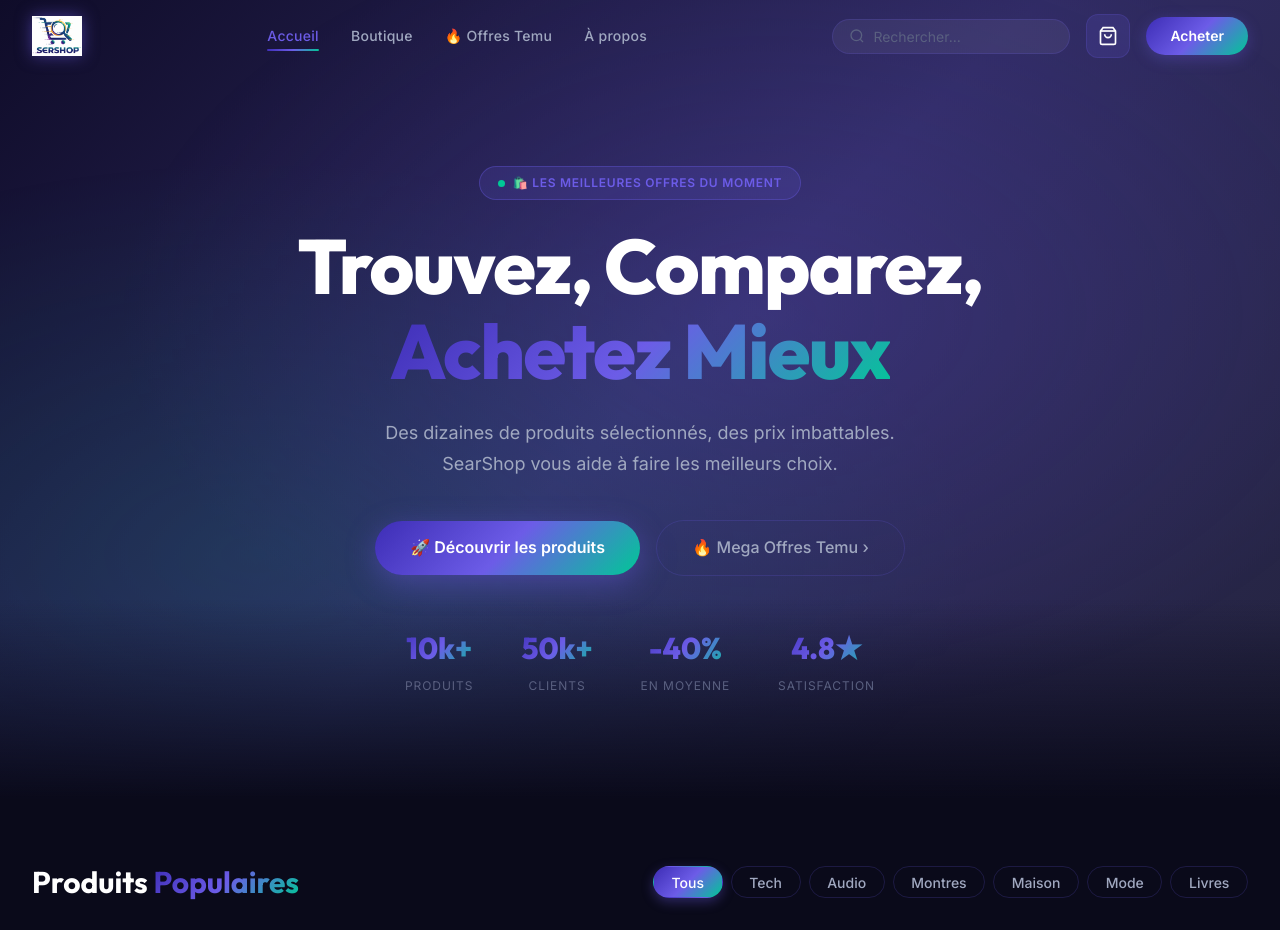
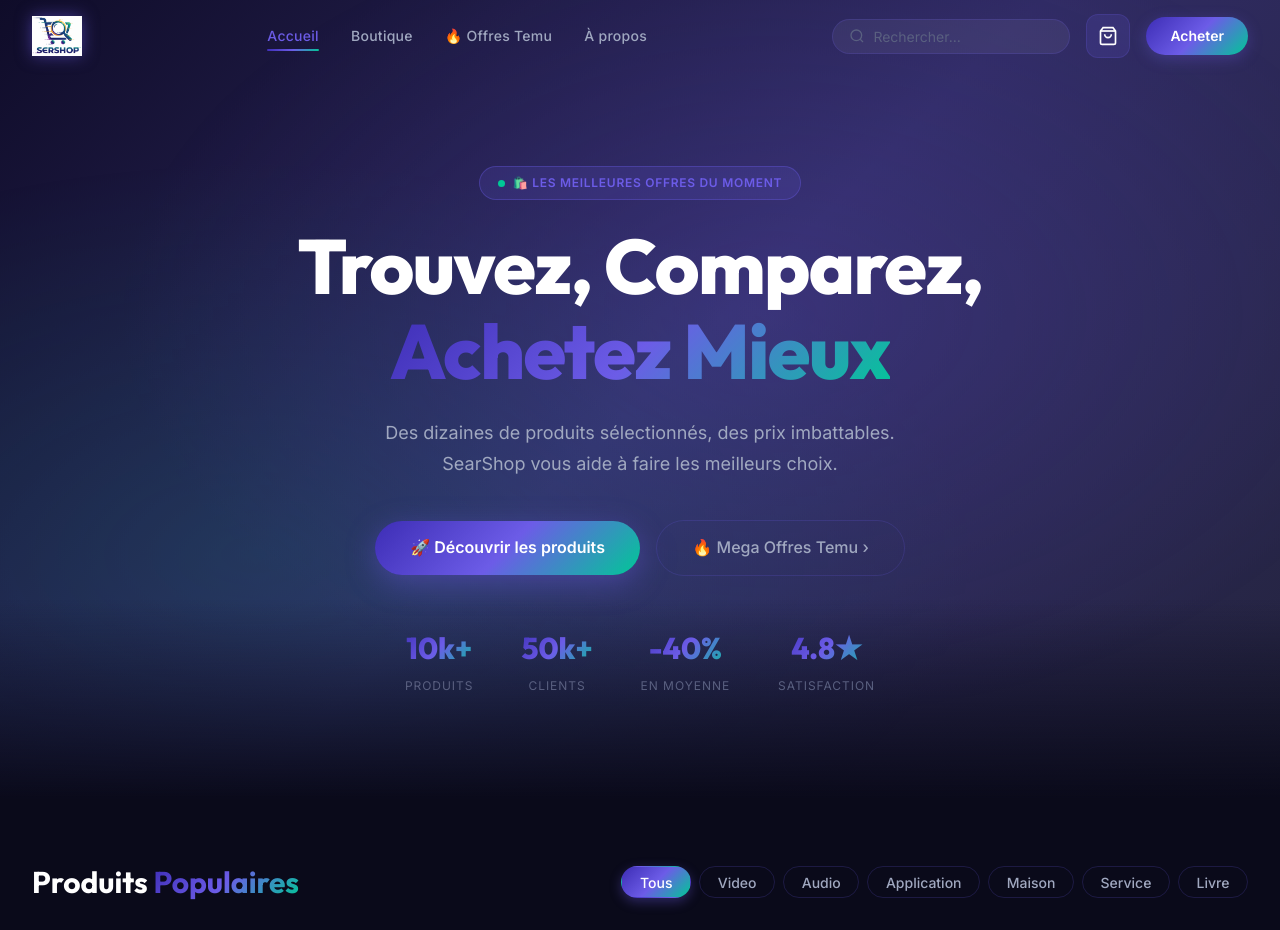
Before and after one commit to aserym25/sershop, a React (Vite) app: page / in a window 1280 px wide. Shown: the top 930 px of the page. Built offline with nearby package versions, Linux system fonts and the light colour scheme; no server answers; the database is empty.

Commit message:
sync categories from products.js to HomePage

```diff
--- a/src/pages/HomePage.jsx
+++ b/src/pages/HomePage.jsx
@@ -2,7 +2,7 @@ import React, { useState, useEffect, useMemo } from 'react'
 import styled, { keyframes } from 'styled-components'
 import { ProductCard } from '../components/ProductCard'
 import { supabase, saveCache } from '../services/supabase'
-import { products as localProducts } from '../data/products'
+import { products as localProducts, categories } from '../data/products'
 
 const fadeUp = keyframes`
   from { opacity: 0; transform: translateY(40px); }
@@ -238,7 +238,7 @@ const RetryBtn = styled.button`
   &:hover { opacity: 0.85; }
 `
 
-const ALL_CATEGORIES = ['Tous', 'Tech', 'Audio', 'Montres', 'Maison', 'Mode', 'Livres']
+const ALL_CATEGORIES = categories
 
 export const HomePage = ({ searchQuery = '' }) => {
   const [products, setProducts] = useState([])
```
